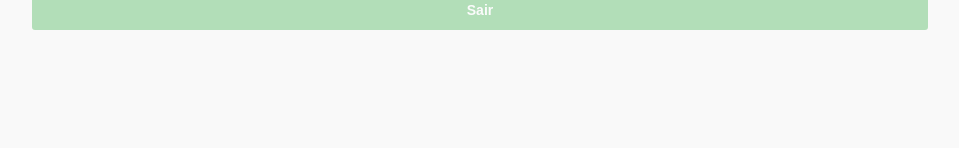
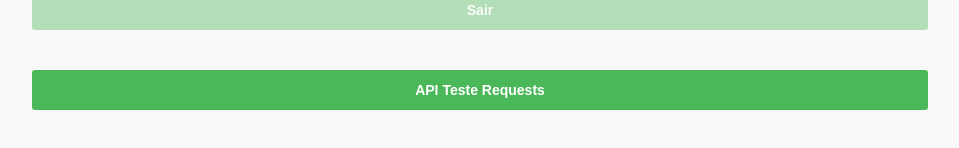
Before and after one commit to flpnascto/error-center-frontend, a React (Create React App) app in the folder error-center/: page / in a window 1280 px wide. Shown: the part 546-694 px from the top of the page, without its empty margins (160-1119 px from the left). Built offline with nearby package versions, Linux system fonts and the light colour scheme.

Commit message:
criar botão para teste de requisições à API

```diff
--- a/error-center/src/pages/Welcome.js
+++ b/error-center/src/pages/Welcome.js
@@ -2,6 +2,7 @@ import React, { useContext } from 'react';
 import { useHistory } from 'react-router';
 import Header from '../components/Header';
 import ErrorCenterContext from '../context/ErrorCenterContext';
+import * as api from '../services/api';
 
 
 export default function Welcome() {
@@ -20,6 +21,7 @@ export default function Welcome() {
       password: '',
       isLogged: false,
     });
+    localStorage.clear();
   }
 
   const doLogin = (<div className="title">
@@ -29,6 +31,12 @@ export default function Welcome() {
   const logged = (<div className="title">
     Olá, <strong>{login.email}</strong>, seja bem vindo ao sistema!
   </div>)
+
+  const testApi = async () => {
+    const response = await api.getLevels();
+    console.log('testAPI')
+    console.log(response);
+  }
 
   return (
     <div>
@@ -68,6 +76,13 @@ export default function Welcome() {
           Sair
         </button>
 
+        <button
+          className="form-button"
+          type="button"
+          onClick={testApi} >
+          API Teste Requests
+        </button>
+
       </div>
     </div>
   );
```
